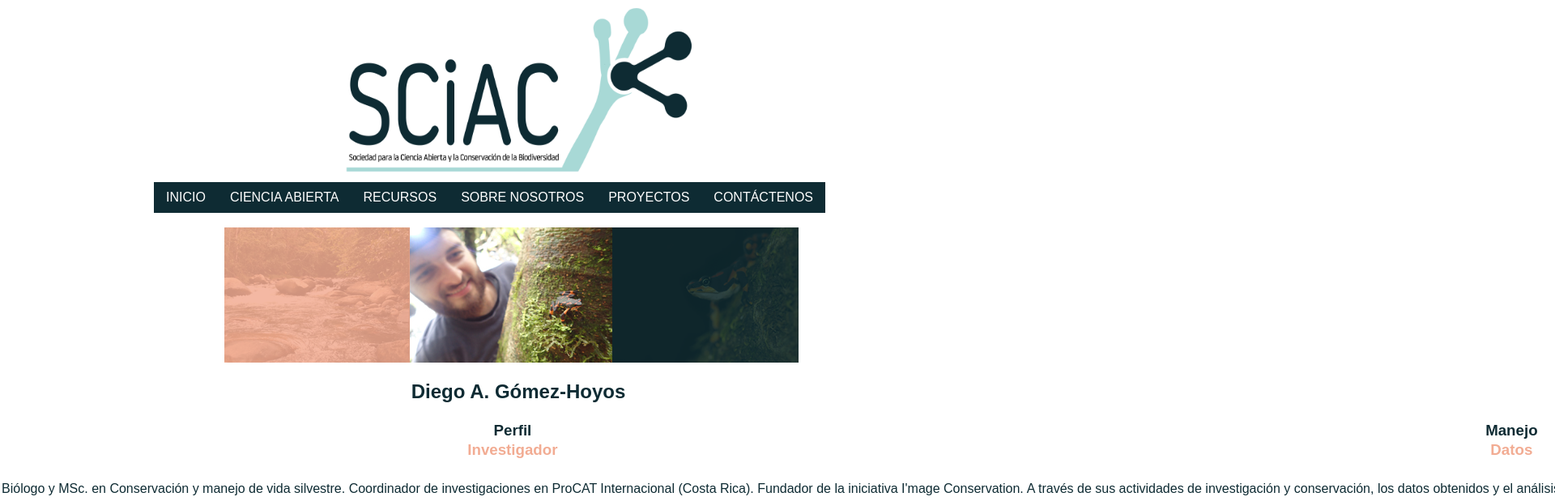
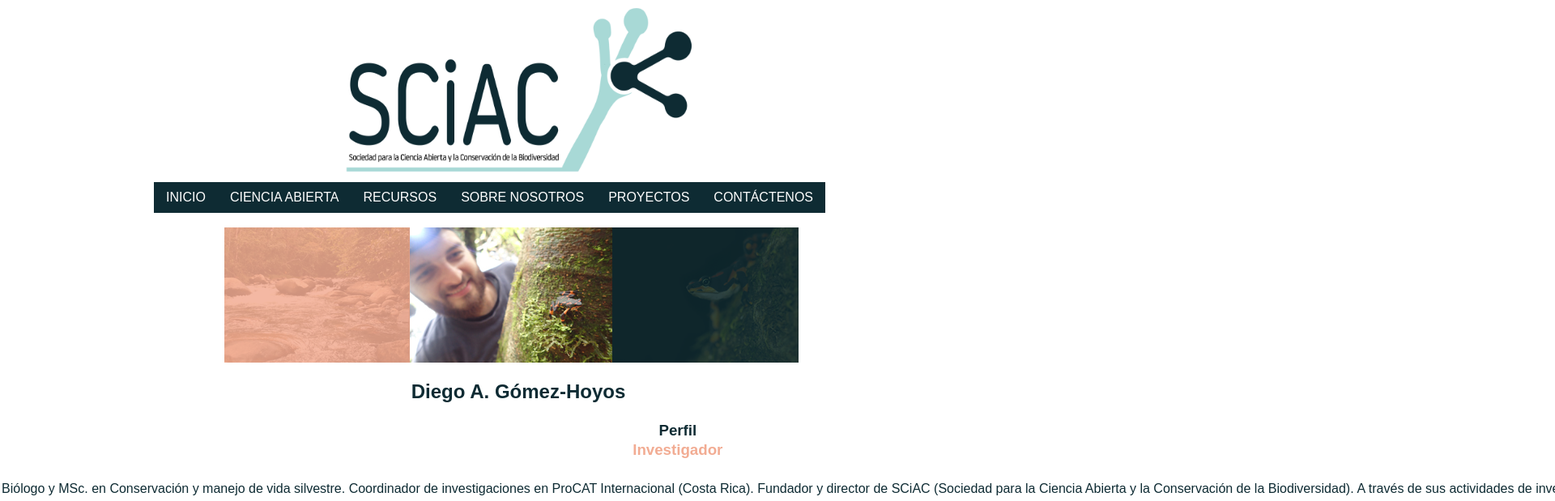
Before and after one commit to biodiego88/Sharing_to_save, a plain HTML site: page diegogomez.html in a window 1280 px wide. Shown: the top 619 px of the page at 81% size, 1920 px wide, since content can reach past the window. Drawn offline with Linux system fonts and the light colour scheme.

Commit message:
Actualizacion perfil Diego Gomez

```diff
--- a/diegogomez.html
+++ b/diegogomez.html
@@ -120,7 +120,7 @@
      <center><h3><a href="diegogomez.html" style="text-decoration:none;color:#0e2b33">Perfil</a></center></h3>
              <center><h3><a style="color:#f2ac93">Investigador</a></h3></center><br>
     Biólogo y MSc. en Conservación y manejo de vida silvestre. Coordinador de investigaciones en ProCAT Internacional (Costa Rica).
-    Fundador de la iniciativa I'mage Conservation.
+    Fundador y director de SCiAC (Sociedad para la Ciencia Abierta y la Conservación de la Biodiversidad).
       <br>
   </td>
 
```
